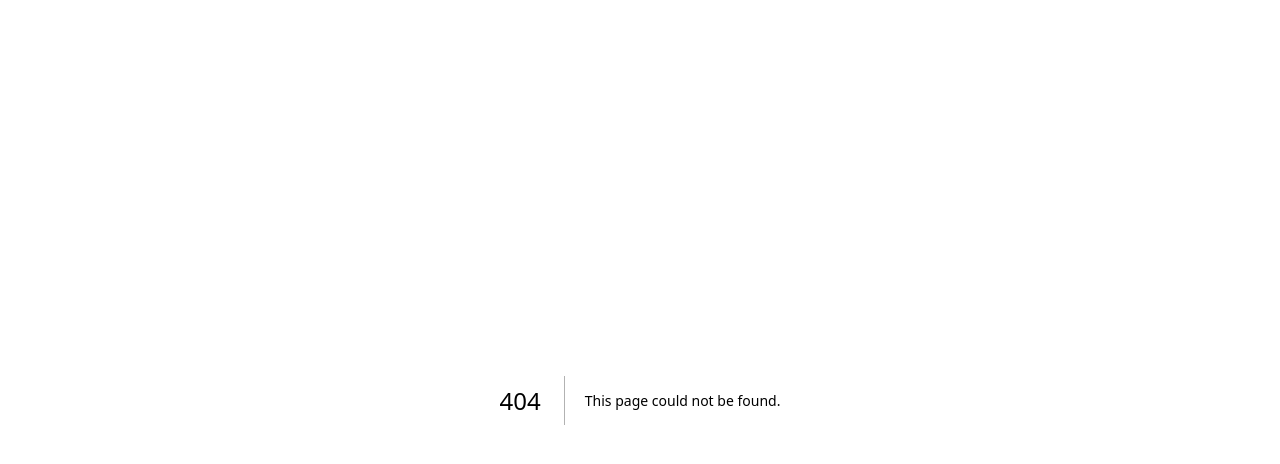
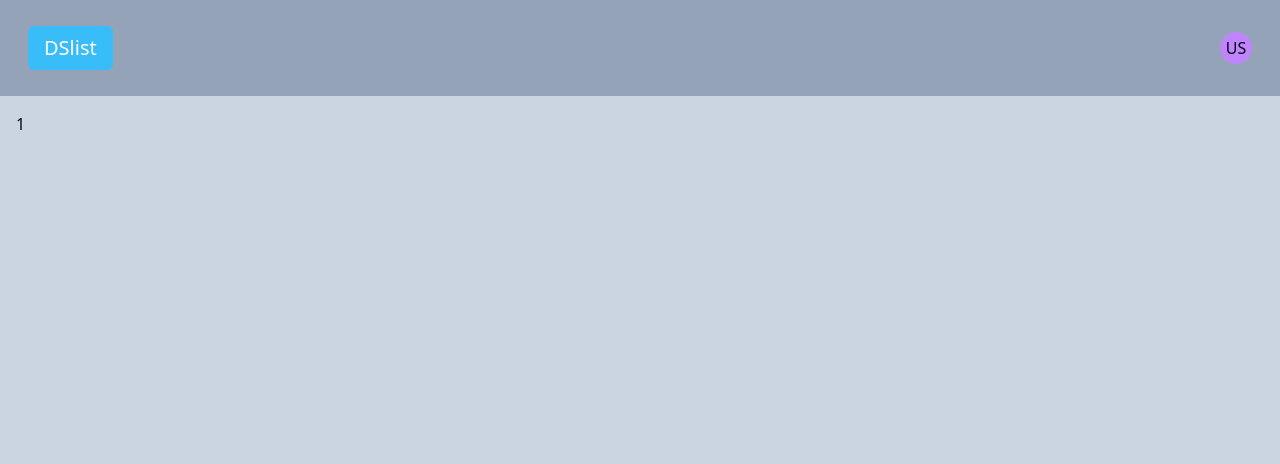
Before and after one commit to Gabrielogui/FrontEnd-appJava, a Next.js app: page /lista/1 in a window 1280 px wide. Before the commit this address had no page. Shown: the top 464 px of the page. Built offline with nearby package versions, Linux system fonts and the light colour scheme.

Commit message:
Atualização na rota

```diff
--- /dev/null
+++ b/src/app/(paginas)/lista/[id]/page.tsx
@@ -0,0 +1,12 @@
+/* eslint-disable @typescript-eslint/no-explicit-any */
+"use client"
+
+export default function Page(props:any){
+
+  return (
+    <div>
+      <p>{props.params.id}</p>
+    </div>
+  );
+
+}
--- a/src/app/layout.tsx
+++ b/src/app/layout.tsx
@@ -1,4 +1,5 @@
 import type { Metadata } from "next";
+import Pagina from '@/components/template/pagina'
 // import localFont from "next/font/local";
 import "./globals.css";
 
@@ -15,7 +16,9 @@ export default function RootLayout({
   return (
     <html lang="pt-br">
       <body>
-        {children}
+        <Pagina>
+          {children}
+        </Pagina>
       </body>
     </html>
   );
--- a/src/components/(paginas)/lista/{id}/page.tsx
+++ /dev/null
@@ -1,22 +0,0 @@
-import { useRouter } from 'next/router';
-
-const Page = () => {
-  const router = useRouter();
-  const { id } = router.query;  // Obtém o parâmetro de URL 'id'
-
-  // Acessando os search params (parâmetros de consulta)
-  const searchParams = new URLSearchParams(router.asPath.split('?')[1]);
-  const search = searchParams.get('search');  // Parâmetro 'search'
-  const category = searchParams.get('category');  // Parâmetro 'category'
-
-  return (
-    <div>
-      <h1>Detalhes do Produto {id}</h1>
-      <p>Search: {search}</p>
-      <p>Category: {category}</p>
-    </div>
-  );
-
-}
-
-export default Page;
--- a/src/components/CartaoTipos.tsx
+++ b/src/components/CartaoTipos.tsx
@@ -36,7 +36,7 @@ export default function CartaoTipos() {
             "
         >
             {listas?.map((lista) => (
-                <Link className="" key={lista.id} href={`/lists/${lista.id}`}>
+                <Link className="" key={lista.id} href={`/lista/${lista.id}`}>
                     <span
                         className="
                         flex items-center
--- /dev/null
+++ b/src/components/template/Pagina.tsx
@@ -0,0 +1,20 @@
+import Cabecalho from "../Cabecalho";
+
+export interface PaginaProps {
+    children: React.ReactNode
+}
+
+export default function Home({children}: PaginaProps) {
+
+    // |=======| RETURN |=======|
+    return (
+      <div className="flex flex-col h-screen bg-emerald-900">
+        <Cabecalho/>
+
+        <div className="flex flex-col flex-1 bg-slate-300 p-4">
+            {children}
+        </div>
+
+      </div>
+    );
+  }
```
